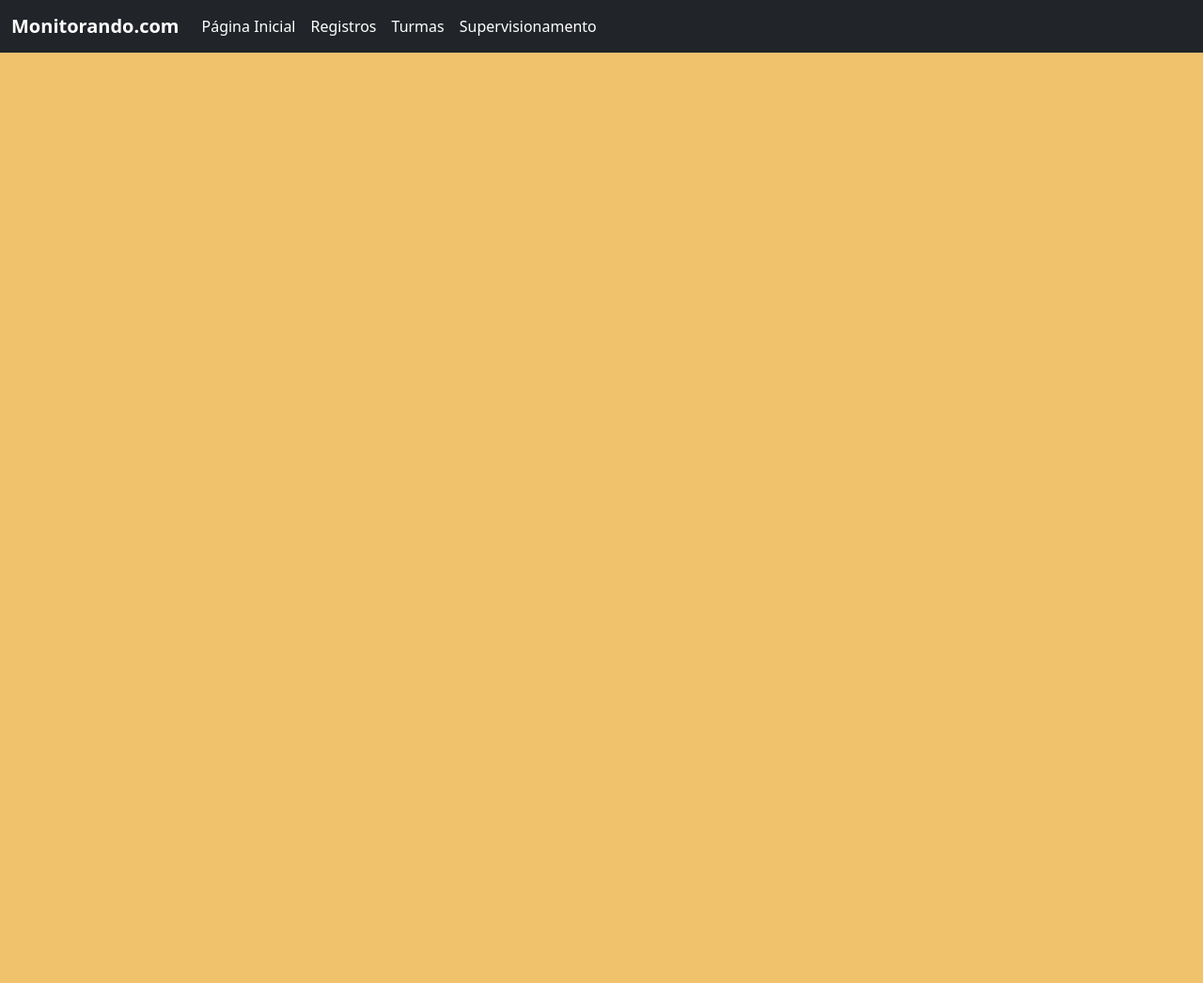
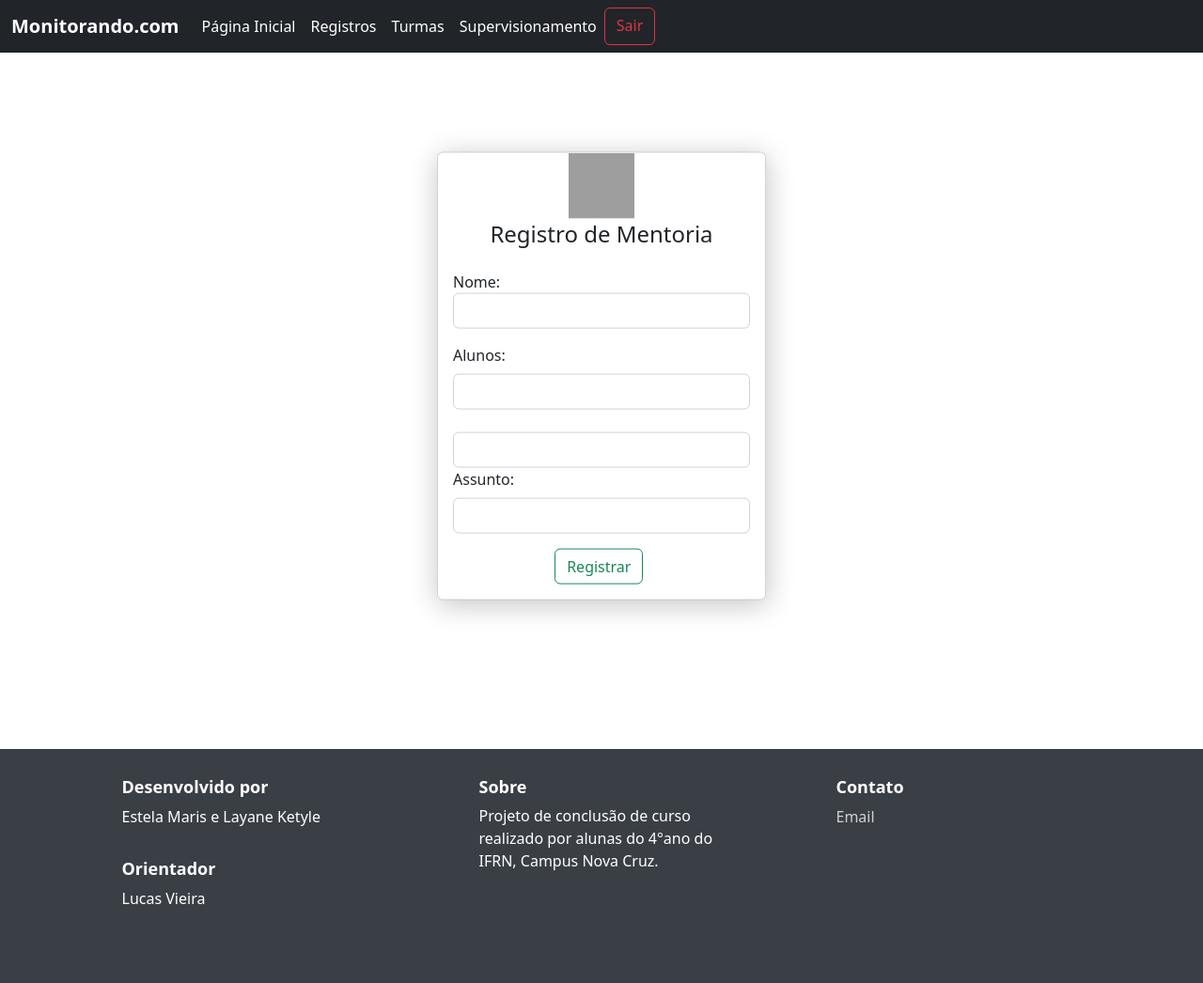
Before and after one commit to layaneke/projeto, a PHP site: page /registros.html in a window 1280 px wide. Shown: the whole page at 94% size. Before the commit the page ends 56 px from the top, so only its background shows below. Run offline with PHP 8.4, Linux system fonts and the light colour scheme; grey boxes are pictures that could not be loaded.

Commit message:
#5 atualização do design das telas

```diff
--- a/login/login.css
+++ b/login/login.css
@@ -1,27 +1,31 @@
 #telalogin{
     width: 350px;
-    position: absolute;
     top: 50%;
     left: 50%;
     transform: translate(-50%, -50%);
     box-shadow: 1px 5px 30px rgb(195, 195,195);
 }
 #fundo{
-    background-color: rgb(240, 194, 108)
-
-
+    background-color: white
 
 
 }
 #telacadastro{
     width: 350px;
-    position: absolute;
     top: 50%;
     left: 50%;
     transform: translate(-50%, -50%);
     box-shadow: 1px 5px 30px rgb(195, 195,195);
 
 }
+#telaturma{
+    width: 350px;
+    top: 50%;
+    left: 50%;
+    transform: translate(-50%, -50%);
+    box-shadow: 1px 5px 30px rgb(195, 195,195);
+}
+
 .card-img{
     align-items: center;
     width: 70px;
@@ -31,3 +35,82 @@
     left: 40%;
 
 }
+
+.cardturma-img{
+    align-items: center;
+    width: 70px;
+    height: 70px;
+    position: absolute;
+    top: -50;
+    left: 40%;
+}
+
+#telaregistro{
+    width: 350px;
+    top: 50%;
+    left: 50%;
+    transform: translate(-50%, -50%);
+    box-shadow: 1px 5px 30px rgb(195, 195,195);
+}
+
+
+
+
+
+
+#myFooter {
+    background-color: #3a3f46;
+    color: white;
+}
+
+#myFooter .row {
+    margin-bottom: 60px;
+    justify-content: space-around;
+}
+
+#myFooter ul {
+    list-style-type: none;
+    padding-left: 0;
+    line-height: 1.7;
+}
+
+#myFooter h5 {
+    font-size: 18px;
+    color: white;
+    font-weight: bold;
+    margin-top: 30px;
+}
+
+#myFooter a {
+    color: #d2d1d1;
+    text-decoration: none;
+}
+
+#myFooter a:hover,
+#myFooter a:focus {
+    text-decoration: none;
+    color: white;
+}
+
+html{
+    height: 100%;
+}
+
+body{
+    display: flex;
+    display: -webkit-flex;
+    flex-direction: column;
+    -webkit-flex-direction: column;
+    height: 100%;
+}
+
+.content{
+   flex: 1 0 auto;
+   -webkit-flex: 1 0 auto;
+   min-height: 200px;
+}
+
+#myFooter{
+   flex: 0 0 auto;
+   -webkit-flex: 0 0 auto;
+}
--- a/registros.html
+++ b/registros.html
@@ -30,16 +30,89 @@
                 <a class="nav-link active" aria-current="page" href="registros.html">Registros</a>
               </li>
               <li class="nav-item">
-                <a class="nav-link active" aria-current="page" href="#">Turmas</a>
+                <a class="nav-link active" aria-current="page" href="turmas.html">Turmas</a>
               </li>
               <li class="nav-item">
                 <a class="nav-link active" aria-current="page" href="supervisao.html">Supervisionamento</a>
               </li>
 
+              <a href="index.html" button type="submit" class="btn btn-outline-danger btn-block ">Sair</button></a>
+
           </div>
         </div>
       </nav>
-      <br>
+
+      <div class="card" id="telaregistro">
+        <img src="https://encrypted-tbn0.gstatic.com/images?q=tbn:ANd9GcT4_HZM0qVwHmC5v0zXSOar2b8sjzCS4CNPd4J7OM4KEbsfH-YJ6UqASZhq8Tjx6asOkAU&usqp=CAU" class="cardturma-img">
+        <br>
+        <br>
+        <br>
+          <h4 class="text-center">Registro de Mentoria</h4>
+
+          <div class="card-body">
+              <form>
+                  <div class="mb-3">
+                    <label>Nome:</label>
+                    <input type="nome" class="form-control" id="" aria-describedby="emailHelp" placeholder="">
+
+                  </div>
+                  <div class="mb-3">
+                    <label for="exampleInputPassword1" class="form-label">Alunos:</label>
+
+                    <input type="aluno" class="form-control" id="" placeholder="">
+                    <br>
+                    <input type="aluno" class="form-control" id="" placeholder="">
+
+                    <label for="exampleInputPassword1" class="form-label" maxlength=100>Assunto:</label>
+
+                    <input type="Senha" class="form-control" id="" placeholder="">
+
+                  </div>
+
+                  &nbsp; &nbsp; &nbsp; &nbsp; &nbsp; &nbsp; &nbsp; &nbsp; &nbsp; &nbsp; &nbsp; &nbsp; &nbsp;
+                  <a href= "registros.html" button type="submit" class="btn btn-outline-success btn-block">Registrar</button></a>
+
+                </form>
+          </div>
+        </div>
+        <br>
+        <br>
+        <br>
+        <br>
+        <br>
+
+      <div class="content">
+      </div>
+          <footer id="myFooter">
+              <div class="container">
+                  <div class="row">
+                      <div class="col-sm-3">
+                          <h5>Desenvolvido por</h5>
+                          <ul>
+                            <p> Estela Maris e Layane Ketyle</p>
+                            <h5>Orientador</h5>
+                            <p>Lucas Vieira</p>
+
+                          </ul>
+                      </div>
+                      <div class="col-sm-3">
+                          <h5>Sobre</h5>
+                          <p>Projeto de conclusão de curso realizado por alunas do 4°ano do IFRN, Campus Nova Cruz. </p>
+                      </div>
+                      <div class="col-sm-3">
+                          <h5>Contato</h5>
+                          <ul>
+                              <li><a href="mailto:ketylelima1706@gmail.com">Email</a></li>
+
+                          </ul>
+                      </div>
+
+                  </div>
+              </div>
+
+              </div>
+          </footer>
+
 
 
 
```
Also changed, not shown: cadastro.html (+4 -4 lines), index.html (+4 -4 lines), inicial.html (+51 -21 lines), supervisao.html (+38 -1 lines), turmas.html (added, +139 -0 lines), login/3456426-removebg-preview (4).png (added), login/3456426.png (added), login/foto aleatória.png (added), login/images.png (added), login/info-09-removebg.png (added).
